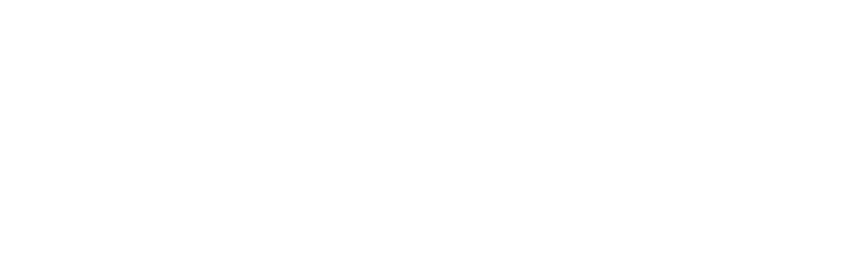
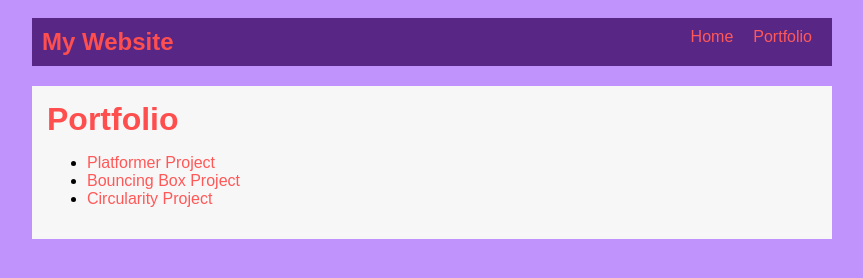
Before and after one commit to dannicamatte1-web/dannicamatte1-web.github.io, a plain HTML site: page portfolio.html in a window 1280 px wide. Shown: the whole page, without its empty margins (208-1071 px from the left). Drawn offline with Linux system fonts and the light colour scheme.

Commit message:
Started Site

```diff
--- a/portfolio.html
+++ b/portfolio.html
@@ -0,0 +1,47 @@
+<!DOCTYPE html>
+<html>
+  <head>
+    <title>My Website</title>
+    <link rel="stylesheet" href="style.css" />
+  </head>
+
+
+  <body>
+    <!-- All content goes here -->
+    <div id="all-contents">
+      <nav>
+        <h1>My Website</h1>
+<ul id="nav-ul">
+<li class="nav-li">
+<a href="index.html">Home</a>
+</li>
+
+<li class="nav-li">
+<a href="portfolio.html">Portfolio</a>
+</li>
+</ul>
+
+      </nav>
+      <main>
+<div class="content">
+
+    <h1>Portfolio</h1>
+    <ul id="portfolio">
+    <li>
+<a href="fsd-projects/platformer/">Platformer Project</a>
+</li>
+<li>
+<a href="fsd-projects/bouncing-box/">Bouncing Box Project</a>
+</li>
+<li>
+<a href="fsd-projects/circularity/">Circularity Project</a>
+</li>
+    </ul>
+</div>
+
+      </main>
+
+
+    </div>
+  </body>
+</html>
--- a/style.css
+++ b/style.css
@@ -52,7 +52,7 @@ color: #ff5858;
 
 /* main container area beneath menu */
 main {
-background: rgb(255, 231, 164);
+background: rgb(248, 247, 247);
 display: flex;
 margin-top: 20px;
 }
```
